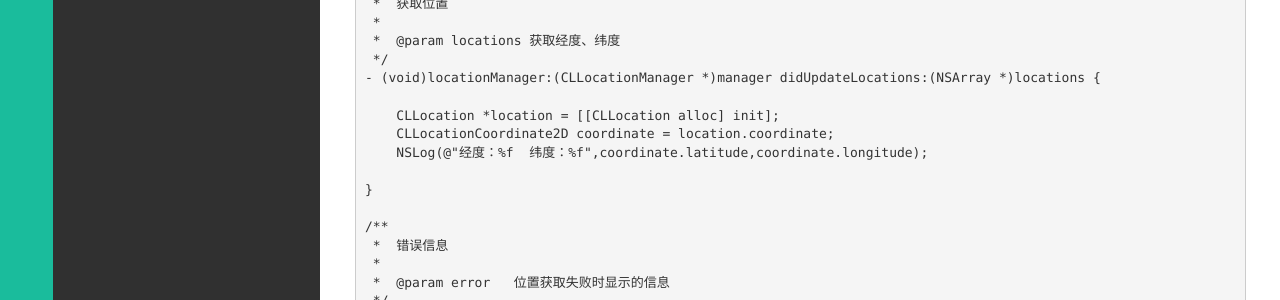
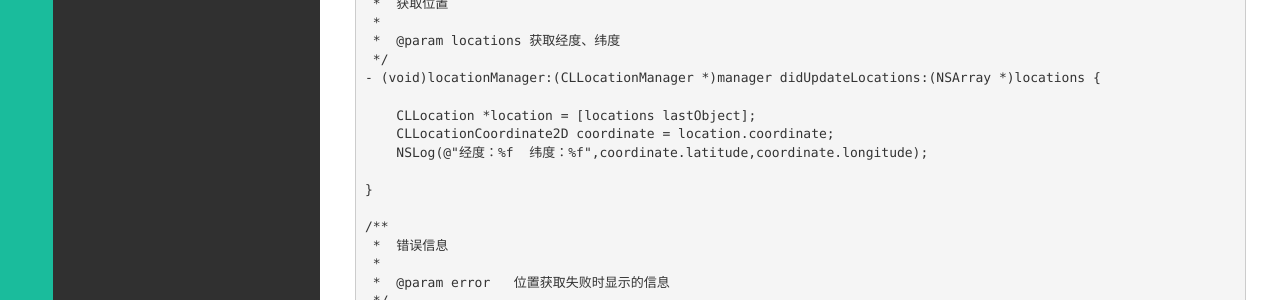
Before and after one commit to klone1127/klone1127.github.io, a Jekyll site: the page built from _posts/iOS/2015-07-28-Map-Location.md, in a window 1280 px wide. Shown: the part 777-1077 px from the top of the page. Built offline with Jekyll 4.4.1, drawn with Linux system fonts in a browser that asks for light colours; nearby versions of some CDN libraries; library files that are not in the unit come from our copies; Markdown is read by kramdown in place of the engine named in the settings; some of the changed text lies outside the part shown.

Commit message:
Update 2015-07-28-Map-Location.md

```diff
--- a/_posts/iOS/2015-07-28-Map-Location.md
+++ b/_posts/iOS/2015-07-28-Map-Location.md
@@ -45,7 +45,7 @@ description:
 	 */
 	- (void)locationManager:(CLLocationManager *)manager didUpdateLocations:(NSArray *)locations {
 
-	    CLLocation *location = [[CLLocation alloc] init];
+	    CLLocation *location = [locations lastObject];
 	    CLLocationCoordinate2D coordinate = location.coordinate;
 	    NSLog(@"经度：%f  纬度：%f",coordinate.latitude,coordinate.longitude);
 
```
